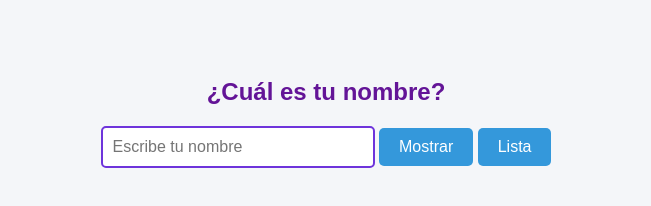
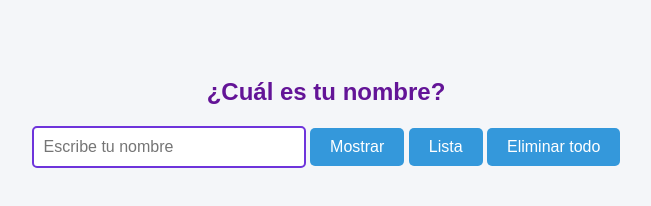
Before and after one commit to enriquetrujillo4/Programacion-1-ucb, a plain HTML site: page html/index.html in a window 1280 px wide. Shown: the whole page, without its empty margins (314-965 px from the left). Drawn offline with Linux system fonts and the light colour scheme.

Commit message:
Update index.html

```diff
--- a/html/index.html
+++ b/html/index.html
@@ -10,10 +10,12 @@
     <input type="text" id="nombre" placeholder="Escribe tu nombre" />
     <button onclick="mostrarNombre()">Mostrar</button>
     <button onclick="InsertarLista()">Lista</button>
+    <button onclick="EliminarListaCompleta()">Eliminar todo</button>
 
     <!-- Aquí se agregarán los botones dinámicamente -->
     <div id="resultado"></div>
 
     <script src="funciones.js"></script>
 </body>
+
 </html>
```
